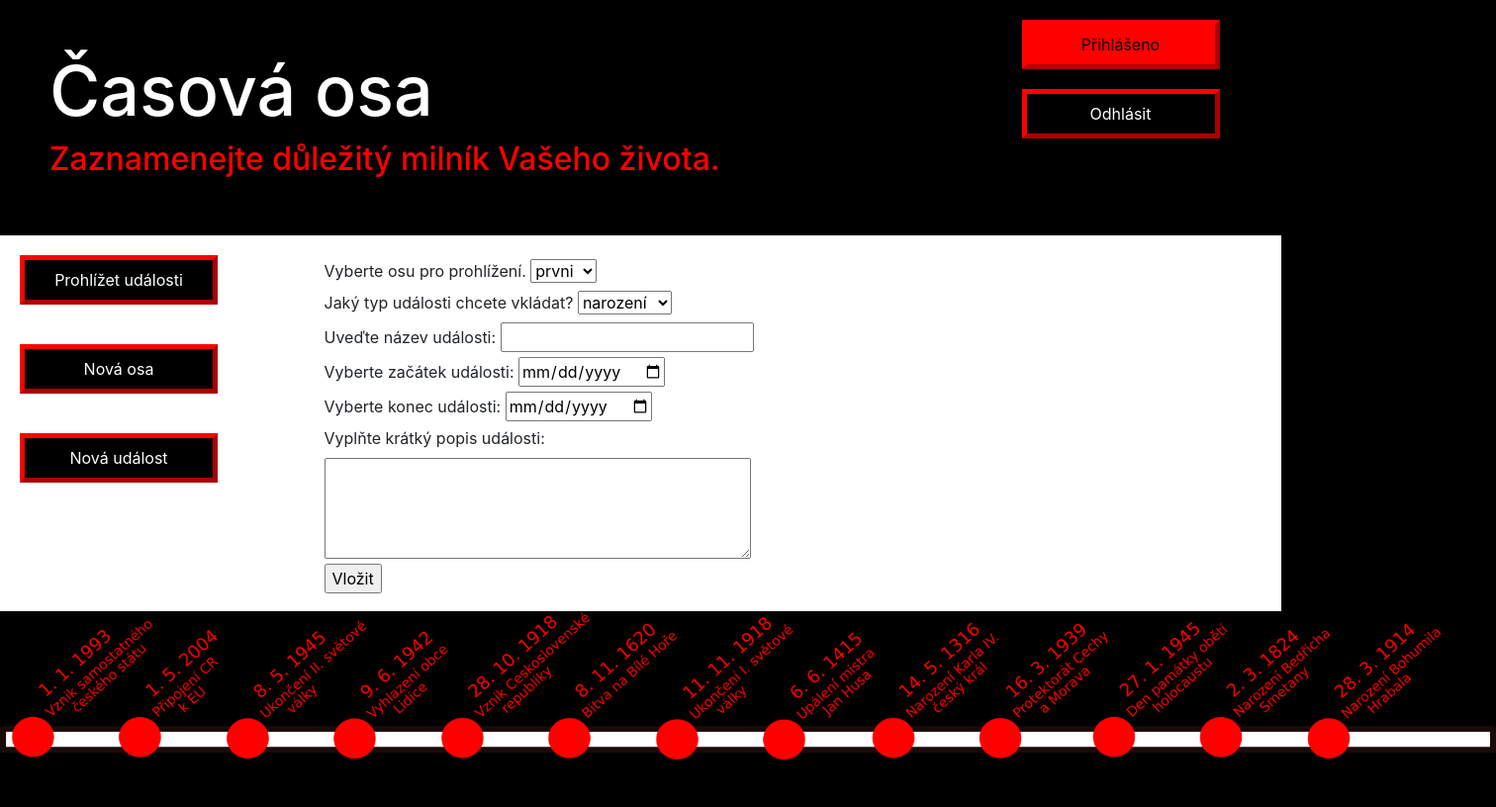
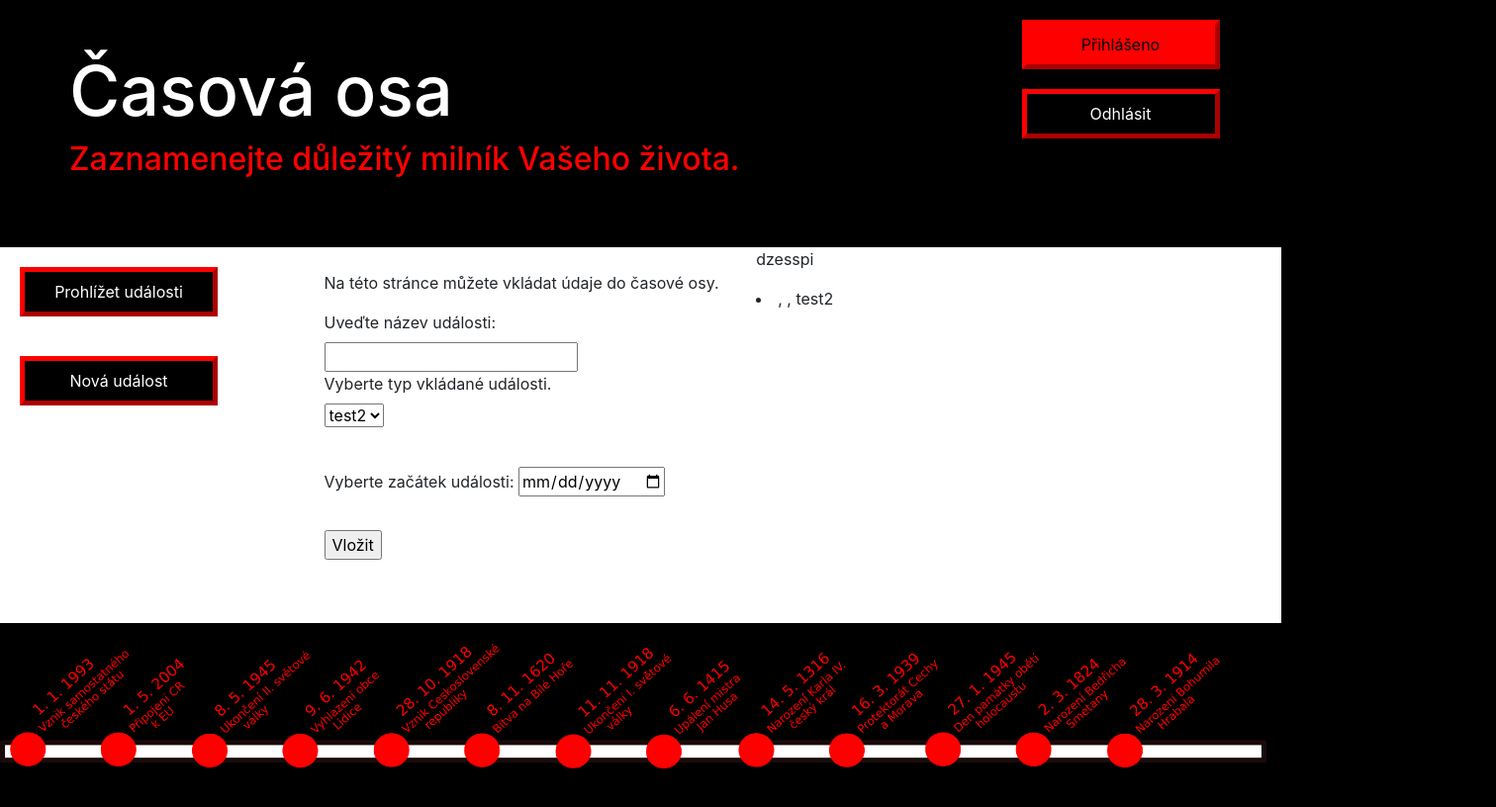
Before and after one commit to Terka90/kotyzovaOsa, a plain HTML site: page novaUdalost.html in a window 1280 px wide. Both pictures are taken after a click on the button "Vložit". Shown: the whole page at 99% size, 1512 px wide, since content can reach past the window. Drawn offline with nearby package versions, Linux system fonts and the light colour scheme.

Commit message:
Aktualizace - vkladani nového uživatele - vkládání nové události

```diff
--- a/databaze.js
+++ b/databaze.js
@@ -1,19 +1,42 @@
-
-    const newUser = {username:"John", firstname:"Terka", lastname:"New York", age:30};
+//ŠABLONA - data, co chci zaznamenávat
+        const uzivatele = {
+            "username": "dzesspi",
+            "firstname": "Tereza",
+            "lastname": "Kotyzová",
+            "age": 32,
+            "administrator": true,
+            "action": {
+                    "what": "něco co se stalo",
+                    "date": "2022-01-01",
+                    "typ": ["narození", "úmrtí", "stěhování", "koncert", "kino"]
+                    }
+            }
 
 
+// V PODSTATĚ JEN VYTVOŘÍ UŽIVATELE, ALE NEEVIDUJE U NĚJ ŽÁDNÉ AKCE
 function registruj(){
 //userName; fName; lName; age
 
-    newUser["username"] = document.getElementById("userName").value;
-    newUser["firstname"] = document.getElementById("fName").value;
-    newUser["lastname"] = document.getElementById("lName").value;
-    newUser["age"] = document.getElementById("age").value;
+    //console.log(JSON.stringify(uzivatele));
+        console.log("============================");
 
-    console.log(newUser["username"] + "; " + newUser["firstname"] + "; " + newUser["lastname"] + "; " +  newUser["age"]);
+    let prezdivka = document.getElementById("userName").value;
+    let krestni = document.getElementById("fName").value;
+    let prijmeni = document.getElementById("lName").value;
+    let letapane = document.getElementById("age").value;
+
+    const uz = {"username": prezdivka, "firstname": krestni, "lastname": prijmeni, "age": letapane, "administrator": false, "action": {"what": null, "date": null, "typ": ["null"]}}
+
+    console.log(JSON.stringify(uz));
+console.log("============================");
+    console.log(JSON.parse(JSON.stringify(uz)));
 
 
-    //text ve formuláři nastaví na prázdno
+
+//vložení dat do souboru    - DODĚLAT!!!
+
+
+//text ve formuláři nastaví na prázdno
     document.getElementById("userName").value = "";
     document.getElementById("fName").value = "";
     document.getElementById("lName").value = "";
@@ -26,12 +49,11 @@ function vypisUzivatele(){
 }
 
 
-function overUzivatele(){
 
 
-        //newUser["username"] = document.getElementById("userName").value;
 
-
+//OVĚŘENÍ UŽIVATELE PŘI PŘIHLAŠOVÁNÍ (JESTLI UŽ JE V "DATABÁZI")
+function overUzivatele(){
 
     //nejdřív zkontroluji, jestli mám v textovém okně nějakou hodnotu
     if(document.getElementById("userName").value == ""){
@@ -40,21 +62,69 @@ function overUzivatele(){
 
     //pokud tam tu hodnotu mám, tak ji porovnám, jestli už náhodou neexistuje
     }else{
-            var uzivatel = newUser["username"];
+            var stUzivatel = uzivatele.username;
+            console.log(stUzivatel);
+
             var novyUzivatel = document.getElementById("userName").value;
-
-            console.log(uzivatel);
             console.log(novyUzivatel);
 
-            if(uzivatel == novyUzivatel){
-                console.log("Vítej " + newUser["username"] + "!");
+            if(stUzivatel == novyUzivatel){
+                console.log("Vítej " + uzivatele["username"] + "!");
                 window.location.href = "prihlaseno.html";
             }else{
                 console.log("Tuto přezdívku neevidujeme. Vytvořte si registraci. ");
             }
-
     }
 }
+
+// FUNKCE PRO VÝPIS OPTION V MENU PRO VÝBĚR TYPU AKCE
+     function vyberTyp(){
+
+        var pocetHodnot = uzivatele.action.typ.length;
+
+
+
+     }
+
+//=================VLOŽENÍ UDÁLOSTI
+function vlozDataUdalosti(){
+
+
+                //HODNOTY PŘEDVYPLNĚNÉ (PŘEZDÍVKA, JMÉNO, PŘÍJMENÍ, VĚK, ADMINISTRÁTOR)
+                                var pr = uzivatele["username"];
+                                var jme = uzivatele["firstname"];
+                                var pri = uzivatele["lastname"];
+                                var ag = uzivatele["age"];
+
+                //HODNOTY TAHANÉ Z FORMULÁŘE (WHAT, DATE, TYP)       //nazevudalosti  ;   datUdalostiOd     ; osa
+                            let co = document.getElementById("nazevudalosti").value;
+                            let da = document.getElementById("datUdalostiOd").value;
+
+
+
+                //výběr typu události
+                            var selectU = document.getElementById("osa");
+                            var vyberU = selectU.options[selectU.selectedIndex].text;
+                            //console.log(vyberU);
+                            let typU = vyberU;
+
+
+ const uzi = {"username": pr, "firstname": jme, "lastname": pri, "age": ag, "administrator": false, "action": {"what": co, "date": da, "typ": ["typU"]}}
+
+         document.getElementById("prezdivkaUzivatele").innerHTML = uzi["username"];
+         //document.getElementById("udalostivypis").innerHTML = uzi.action["what"] + ", " + uzi.action["date"] + ", " + uzi.action["typ"];
+
+                                const node = document.createElement("li");  //odrážkový seznam
+                                const textinput = da + ", "  + co + ", " + typU;
+                                const textnode = document.createTextNode(textinput); //hodí do položky text
+                                node.appendChild(textnode);  //do odrážkového seznamu hodí text z textnode
+
+                                document.getElementById("udalostivypis").appendChild(node);//to co je v node tak vypíše v document.getelement
+
+        document.getElementById("nazevudalosti").value = "";
+
+}
+
 
 
 
--- a/novaUdalost.html
+++ b/novaUdalost.html
@@ -1,17 +1,13 @@
 <html>
 <head>
+    <meta charset="UTF-8">
     <title>Časová osa</title>
     <link rel="stylesheet" href="https://maxcdn.bootstrapcdn.com/bootstrap/4.5.2/css/bootstrap.min.css">
     <script src="https://ajax.googleapis.com/ajax/libs/jquery/3.5.1/jquery.min.js"></script>
     <script src="https://cdnjs.cloudflare.com/ajax/libs/popper.js/1.16.0/umd/popper.min.js"></script>
     <script src="https://maxcdn.bootstrapcdn.com/bootstrap/4.5.2/js/bootstrap.min.js"></script>
     <script src="databaze.js"></script>
-    <script src="ostatnijs.js"></script>
     <link rel="stylesheet" href="osakosmetika.css">
-
-
-
-
 
 </head>
 
@@ -20,8 +16,7 @@
 <div class="row" >
 
     <div class="col-sm-9" style="color: white; margin-top: 50px; margin-left: 50px; margin-bottom: 50px; ">
-        <h1 style="font-size: 70px;">Časová osa</h1>
-        <h2 style="color: #ff0000ff; ">Zaznamenejte důležitý milník Vašeho života.</h2>
+        <iframe class="titulka" src="titulnistr.html" scrolling="no";></iframe>
     </div>
 
     <div class="col-sm-2" style="text-align: right;">
@@ -33,73 +28,47 @@
 
 
 </div>
-<script>
 
-        function prohlizetData(){
-            window.location.replace("prohlizet.html");
-        }
-        function novaUdalostVlozit(){
-            window.location.replace("novaOsa.html");
-        }
-
-        function vytvoritNovouOsu(){
-            alert("nová osa!!!");
-
-        }
-         function vlozitNovouUdalost(){
-            alert("nová událost!!!");
-
-        }
-        function novaOsaVytvor(){
-            window.location.replace("novaOsa.html");
-        }
-
-</script>
 
 <div class="row" >
 
     <div class="col-sm-3" id="menu" style="background-color: white; width: auto; height: 380px; ">
-        <button type="button" class="tlacitko" onclick="prohlizetData()" style="margin: 20px;">Prohlížet události</button>
-        <button type="button" class="tlacitko" onclick="novaOsaVytvor()" style="margin: 20px;">Nová osa</button>
-        <button type="button" class="tlacitko" onclick="novaUdalostVlozit()" style="margin: 20px;">Nová událost</button>
+        <button type="button" class="tlacitko" onclick="window.location='prohlizet.html'" style="margin: 20px;">Prohlížet události</button>
+        <button type="button" class="tlacitko" onclick="window.location='novaUdalost.html'" style="margin: 20px;">Nová událost</button>
     </div>
 
 
-    <div class="col-sm-9" id="hlavni" style="background-color: white; width: auto; height: 380px;">
-        <form action=" " name="novaUdalost" method="get">
-            <br>
-            <label for="osa" style="margin-top: 20 px;">Vyberte osu pro prohlížení.</label>
-            <select name="osa" id="osa">
-                <option value="prvni">prvni</option>
-                <option value="druha">druha</option>
-                <option value="treti">treti</option>
-                <option value="ctvrta">ctvrta</option>
-            </select>
-            <br>
-            <label for="typUdalosti" style="margin-top: 20 px;">Jaký typ události chcete vkládat?</label>
-            <select name="typUdalosti" id="typUdalosti">
-                <option value="narození">narození</option>
-                <option value="úmrtí">úmrtí</option>
-                <option value="stavba">stavba</option>
-                <option value="příroda">příroda</option>
-                <option value="stěhování">stěhování</option>
-                <option value="hudební">hudební</option>
-                <option value="jiné">jiné</option>
-            </select>
-            <br>
+    <div class="col-sm-4" id="hlavni" style="background-color: white; width: auto; height: 380px;">
+        <br>
+        <p>Na této stránce můžete vkládat údaje do časové osy.</p>
 
             <label for="nazevudalosti">Uveďte název události:</label>
-            <input type="text" id="nazevudalosti" name="nazevudalosti" value=""><br>
+                <input type="text" id="nazevudalosti" name="nazevudalosti" value=""><br>
+
+            <label for="osa" style="margin-top: 20 px;">Vyberte typ vkládané události.</label>
+        <form>
+                <select name="osa" id="osa" onclick="vyberTyp()">
+                    <option value="1">test1</option>
+                    <option value="2" selected="selected">test2</option>
+                    <option value="3">test3</option>
+                </select>
+        </form>
+
+            <br>
             <label for="datUdalostiOd">Vyberte začátek události:</label>
             <input type="date" id="datUdalostiOd" name="datUdalostiOd" value=""><br>
-            <label for="datUdalostiDo">Vyberte konec události:</label>
-            <input type="date" id="datUdalostiDo" name="datUdalostiDo" value=""><br>
-            <label>Vyplňte krátký popis události:</label><br>
-            <textarea name=popisUdalosti cols=40 rows=4></textarea>
+
 
             <br>
-            <input type="button" value="Vložit" onclick="vlozitNovoUdalost()" style="margin-top: 5px;">
-        </form>
+            <input type="button" value="Vložit" onclick="vlozDataUdalosti()" style="margin-top: 5px;">
+
+
+    </div>
+
+    <div class="col-sm-5" id="vypisovani" style="background-color: white; width: auto; height: 380px;">
+        <p id="prezdivkaUzivatele"></p>
+        <p id="udalostivypis"></p>
+
     </div>
 
 
@@ -107,19 +76,7 @@
 
 </div>
 
-
-
-
-
-
-
-<div class="row" >
-
-    <div class="col-sm-12" id="obrOsa" style="background-color: black; width: auto; height: 150px;">
-        <img src="osaOb.png" alt="osaObr" style="height: 100%;">
-    </div>
-
-</div>
+<iframe class="patka" src="paticka.html" scrolling="no"; style="height: 200px;"></iframe>
 
 
 </body>
```
Also changed, not shown: osanovy.html (+5 -7 lines), osaobsah.html (+2 -1 lines), osastavajici.html (+1 -0 lines), prihlaseno.html (+4 -23 lines), prohlizet.html (+17 -44 lines).
